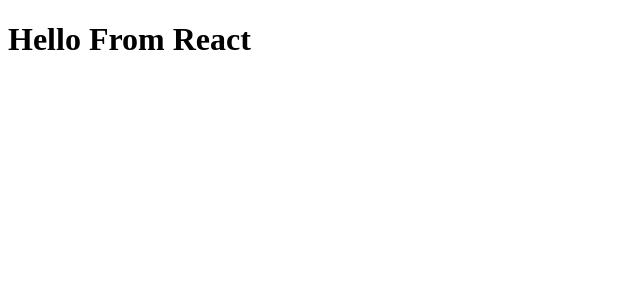
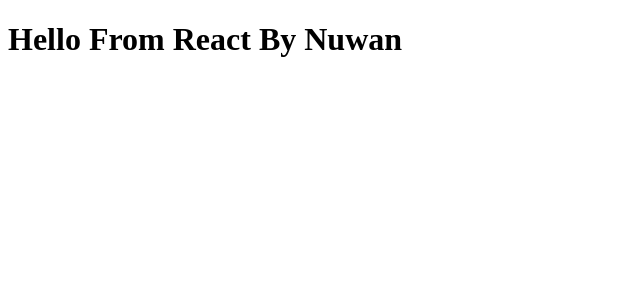
Before and after one commit to nchathu2014/pro-react, a React app: page / in a window 1280 px wide. Shown: the top 300 px of the page, without its empty margins (0-640 px from the left). Built offline with nearby package versions, Linux system fonts and the light colour scheme; the HTML template or start-up script is replaced by a standard one.

Commit message:
add lesson1

```diff
--- a/src/components/App.js
+++ b/src/components/App.js
@@ -8,9 +8,10 @@
     }
 
     render(){
+      let message = "By Nuwan";
         return(
             <div>
-              <h1>Hello From React</h1>
+              <h1>Hello From React {message}</h1>
             </div>
         );
     }
--- a/timestamp.json
+++ b/timestamp.json
@@ -1 +1 @@
-{"date":"2016-08-26T16:34:40.973Z","yyyy":2016,"yy":"16","M":8,"MM":"08","MMM":"Aug","MMMM":"August","w":6,"ww":"06","www":"Fri","wwww":"Friday","d":26,"dd":"26","H":22,"HH":"22","h":10,"hh":"10","a":"PM","m":4,"mm":"04","s":40,"ss":"40","sss":973,"ssss":"973","timezone":-330}
+{"date":"2016-08-26T17:00:38.398Z","yyyy":2016,"yy":"16","M":8,"MM":"08","MMM":"Aug","MMMM":"August","w":6,"ww":"06","www":"Fri","wwww":"Friday","d":26,"dd":"26","H":22,"HH":"22","h":10,"hh":"10","a":"PM","m":30,"mm":"30","s":38,"ss":"38","sss":398,"ssss":"398","timezone":-330}
```
